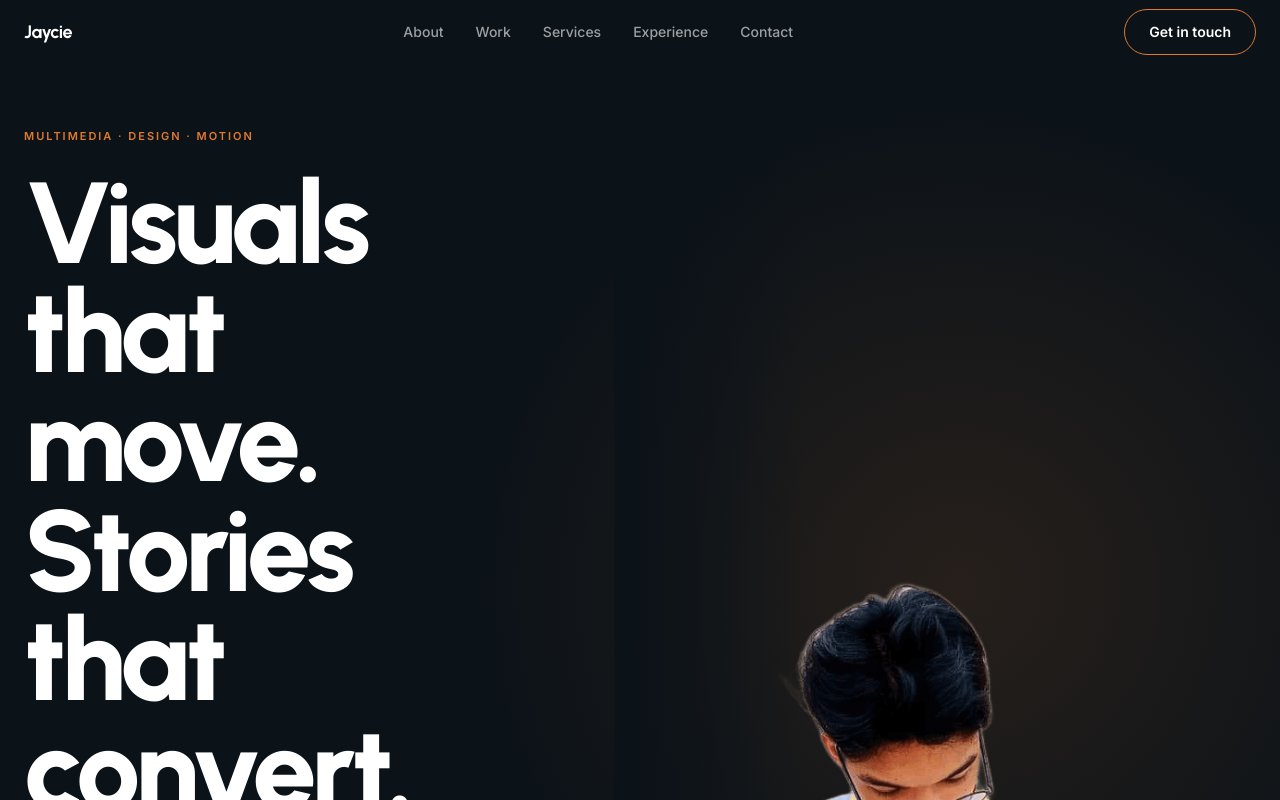
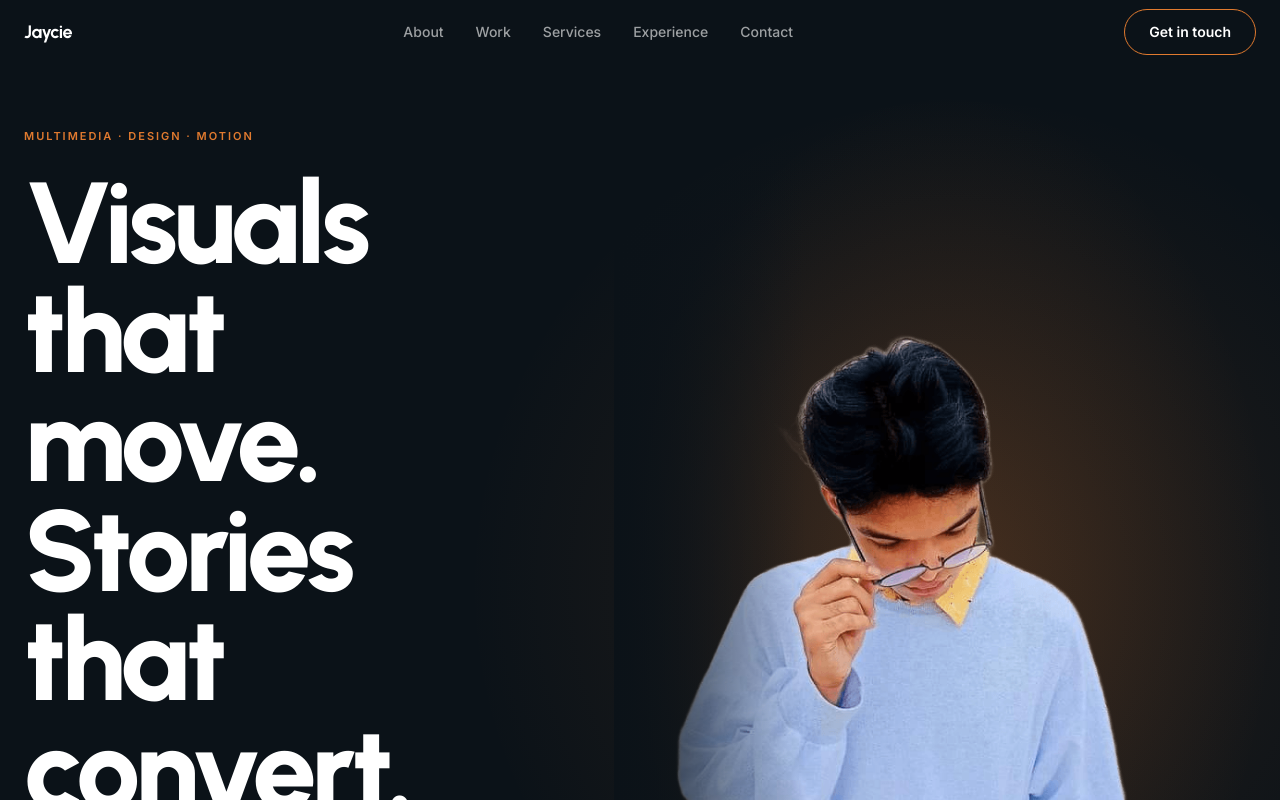
Before and after one commit to jclorete/JCPortfolio, a Next.js app: page / in a window 1280 px wide. Shown: the top 800 px of the page. Built offline with nearby package versions, Linux system fonts and the light colour scheme.

Commit message:
Update: feedback applied 2026-05-11 21:36

```diff
--- a/src/components/Hero.tsx
+++ b/src/components/Hero.tsx
@@ -31,12 +31,12 @@ export default function Hero() {
         style={{ width: "52%" }}
         aria-hidden="true"
       >
-        {/* Orange floor glow */}
+        {/* Orange center glow */}
         <div
-          className="absolute bottom-0 left-0 right-0 h-48"
+          className="absolute inset-0"
           style={{
             background:
-              "radial-gradient(ellipse 80% 100% at 50% 100%, rgba(224,122,47,0.22) 0%, transparent 70%)",
+              "radial-gradient(ellipse 70% 60% at 50% 50%, rgba(224,122,47,0.18) 0%, transparent 70%)",
           }}
         />
         {/* Left-edge fade so figure bleeds into dark bg */}
@@ -50,7 +50,7 @@ export default function Hero() {
           src="/assets/jaycie.png"
           alt="Jaycie"
           fill
-          className="object-contain object-bottom"
+          className="object-contain object-center"
           priority
         />
       </motion.div>
```
